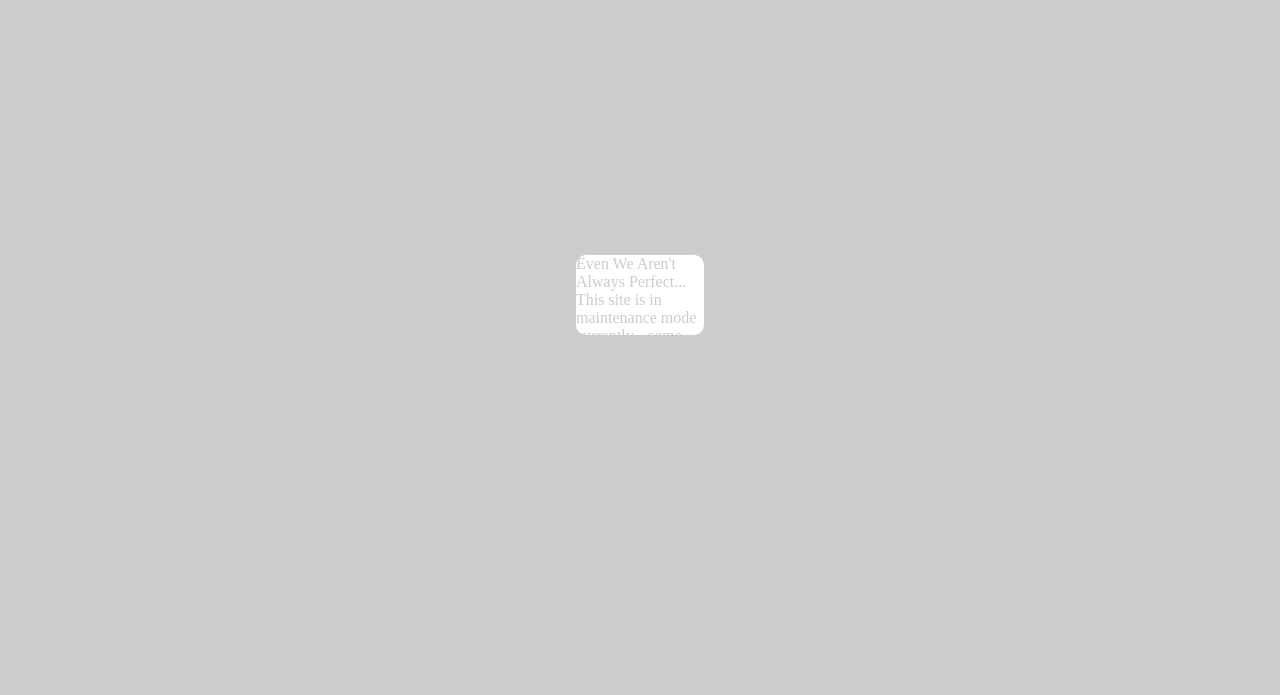
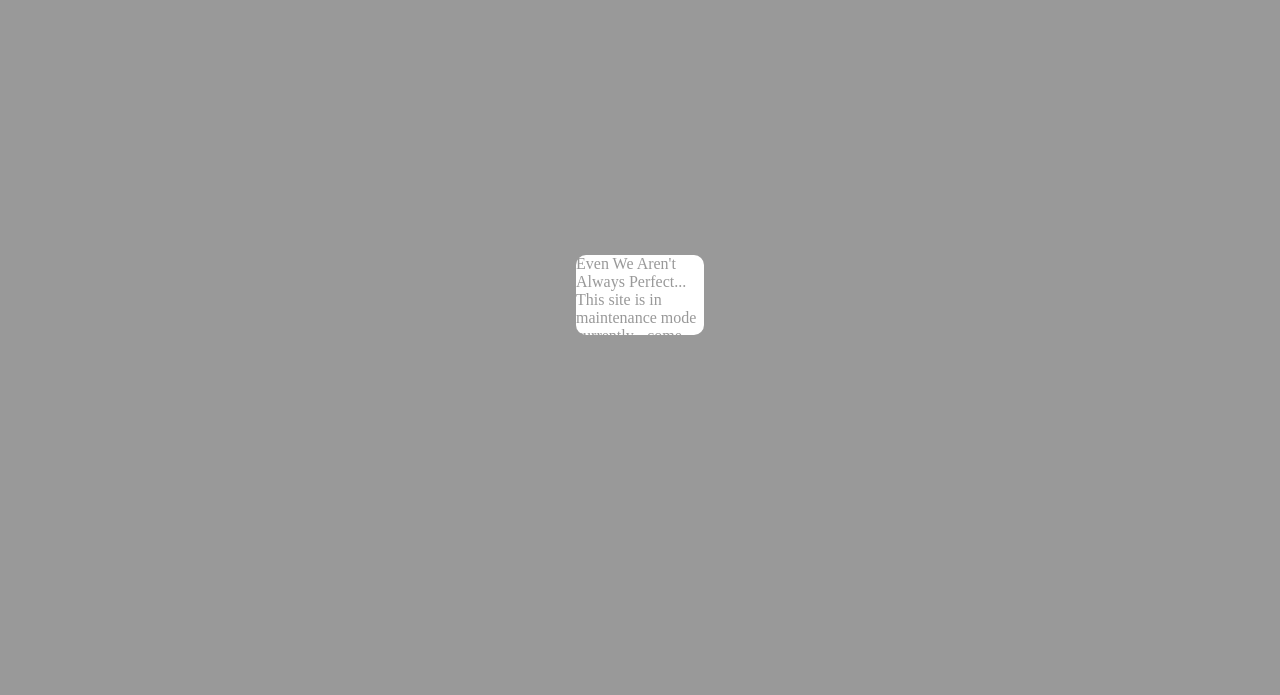
Before and after one commit to CraftedPixelGaming/pedant.cf, a plain HTML site: page index.html in a window 1280 px wide. Shown: the part 105-800 px from the top of the page. Drawn offline with Linux system fonts and the light colour scheme.

Commit message:
Update index.css

```diff
--- a/index.css
+++ b/index.css
@@ -17,7 +17,7 @@
   width: 100%;
   height: 100%;
   background-color: #000000;
-  opacity: 0.2;
+  opacity: 0.4;
 }
 .infobox {
   z-index: 2;
```
